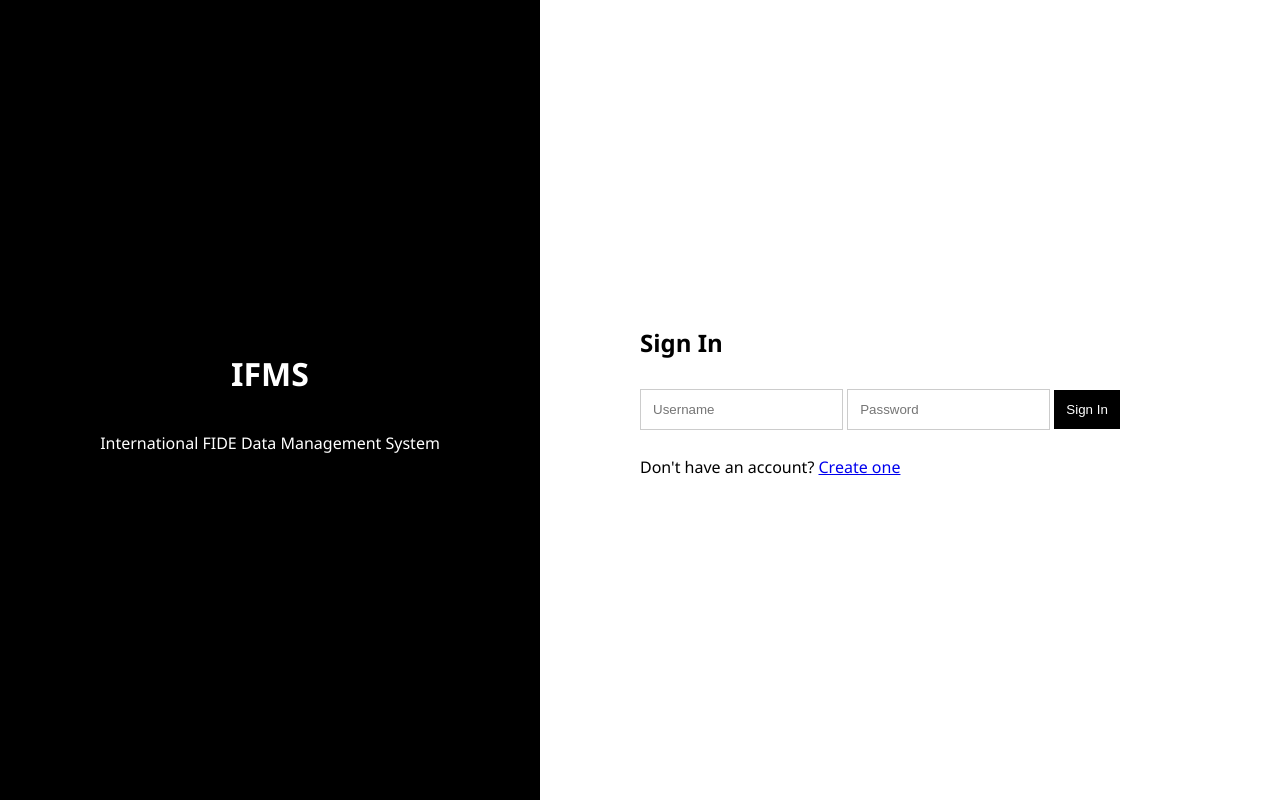
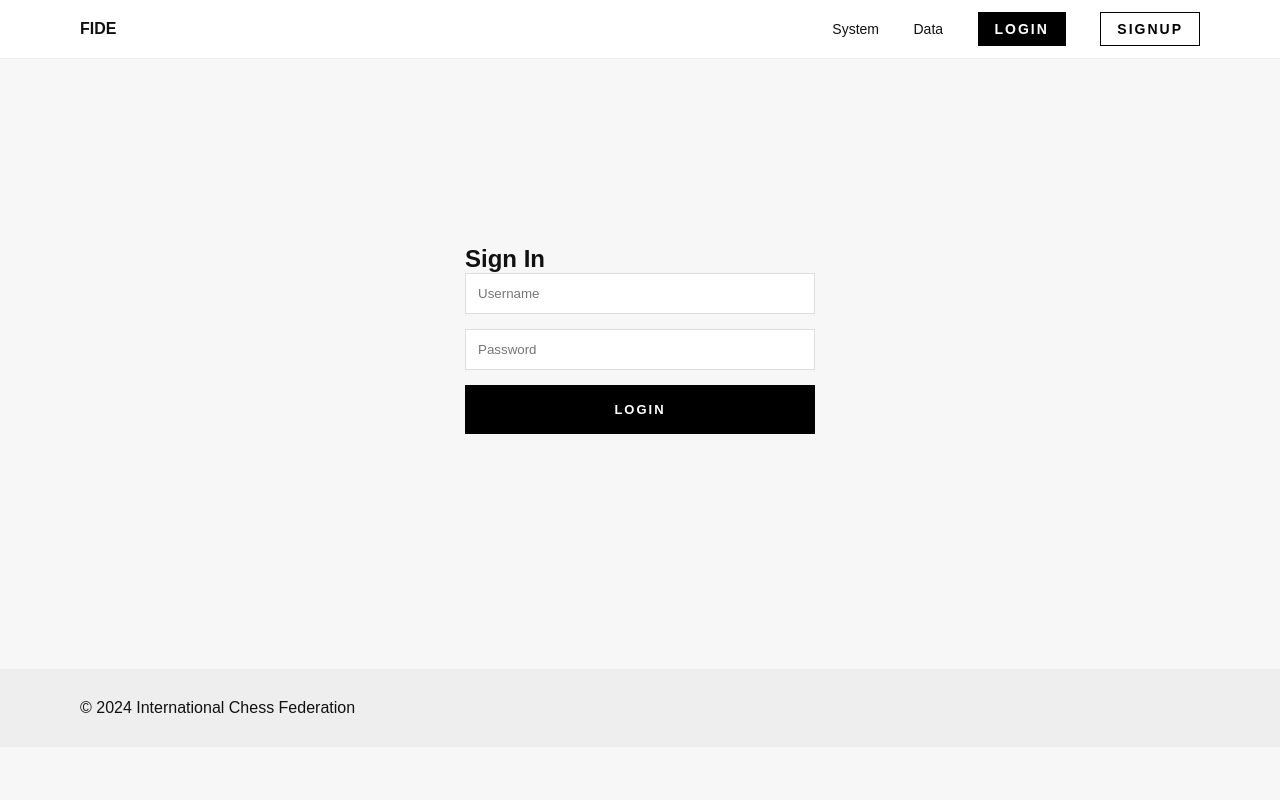
Before and after one commit to pavxxx/FIDE, a Flask app: page /login in a window 1280 px wide. Run offline with Flask 3, Linux system fonts and the light colour scheme.

Commit message:
added basic UI and workflow

```diff
--- a/app.py
+++ b/app.py
@@ -1,28 +1,25 @@
-from flask import Flask, render_template, request, redirect, session, url_for
+from flask import Flask, render_template, request, redirect, session
 from werkzeug.security import generate_password_hash, check_password_hash
 from db_config import get_connection
 
 app = Flask(__name__)
-app.secret_key = "super_secret_key_change_this"
+app.secret_key = "change_this_secret_key"
 
 
 # ===============================
-# PUBLIC HOME PAGE
+# HOME
 # ===============================
 @app.route("/")
 def home():
     conn = get_connection()
     cursor = conn.cursor(dictionary=True)
 
-    # Total players
     cursor.execute("SELECT COUNT(*) AS total FROM players")
     total_players = cursor.fetchone()["total"]
 
-    # Total federations
     cursor.execute("SELECT COUNT(*) AS total FROM federations")
     total_federations = cursor.fetchone()["total"]
 
-    # Active GMs (rating >= 2500 example)
     cursor.execute("""
         SELECT COUNT(*) AS total
         FROM ratings
@@ -41,54 +38,6 @@ def home():
 
 
 # ===============================
-# PUBLIC RANKINGS PAGE
-# ===============================
-@app.route("/rankings")
-def rankings():
-    conn = get_connection()
-    cursor = conn.cursor(dictionary=True)
-
-    cursor.execute("""
-        SELECT p.fide_id, p.name, r.standard_rating
-        FROM players p
-        JOIN ratings r ON p.fide_id = r.fide_id
-        ORDER BY r.standard_rating DESC
-        LIMIT 50
-    """)
-
-    players = cursor.fetchall()
-    conn.close()
-
-    return render_template("rankings.html", players=players)
-
-
-# ===============================
-# PUBLIC PLAYER PROFILE
-# ===============================
-@app.route("/player/<int:fide_id>")
-def player_profile(fide_id):
-    conn = get_connection()
-    cursor = conn.cursor(dictionary=True)
-
-    cursor.execute("""
-        SELECT p.name, p.birth_year, p.sex,
-               r.standard_rating, r.rapid_rating, r.blitz_rating,
-               r.fed_code
-        FROM players p
-        JOIN ratings r ON p.fide_id = r.fide_id
-        WHERE p.fide_id = %s
-    """, (fide_id,))
-
-    player = cursor.fetchone()
-    conn.close()
-
-    if not player:
-        return "Player not found"
-
-    return render_template("player_profile.html", player=player)
-
-
-# ===============================
 # SIGNUP
 # ===============================
 @app.route("/signup", methods=["GET", "POST"])
@@ -96,33 +45,37 @@ def signup():
     error = None
 
     if request.method == "POST":
-        fide_id = request.form["fide_id"]
-        username = request.form["username"]
-        password = request.form["password"]
+        fide_id = request.form.get("fide_id")
+        username = request.form.get("username")
+        password = request.form.get("password")
+
+        if not fide_id or not username or not password:
+            return render_template("signup.html", error="All fields required")
 
         conn = get_connection()
         cursor = conn.cursor(dictionary=True)
 
-        # Check if fide_id exists
+        # Check if FIDE ID exists
         cursor.execute("SELECT * FROM players WHERE fide_id = %s", (fide_id,))
-        if not cursor.fetchone():
+        player_exists = cursor.fetchone()
+
+        if not player_exists:
             conn.close()
-            error = "Invalid FIDE ID."
-            return render_template("signup.html", error=error)
+            return render_template("signup.html", error="Invalid FIDE ID")
 
-        # Check if username already exists
+        # Check username uniqueness
         cursor.execute("SELECT * FROM player_login WHERE username = %s", (username,))
         if cursor.fetchone():
             conn.close()
-            error = "Username already taken."
-            return render_template("signup.html", error=error)
+            return render_template("signup.html", error="Username already taken")
 
-        hashed_pw = generate_password_hash(password)
+        # Hash password properly
+        hashed_password = generate_password_hash(password)
 
         cursor.execute("""
             INSERT INTO player_login (fide_id, username, password_hash)
             VALUES (%s, %s, %s)
-        """, (fide_id, username, hashed_pw))
+        """, (fide_id, username, hashed_password))
 
         conn.commit()
         conn.close()
@@ -140,28 +93,33 @@ def login():
     error = None
 
     if request.method == "POST":
-        username = request.form["username"]
-        password = request.form["password"]
+        username = request.form.get("username")
+        password = request.form.get("password")
 
         conn = get_connection()
         cursor = conn.cursor(dictionary=True)
 
         cursor.execute("SELECT * FROM player_login WHERE username = %s", (username,))
         user = cursor.fetchone()
+
         conn.close()
 
-        if user and check_password_hash(user["password_hash"], password):
+        if not user:
+            return render_template("login.html", error="User not found")
+
+        # Check password correctly
+        if check_password_hash(user["password_hash"], password):
             session["user_id"] = user["fide_id"]
             session["username"] = user["username"]
             return redirect("/dashboard")
-
-        error = "Invalid credentials"
+        else:
+            return render_template("login.html", error="Invalid password")
 
     return render_template("login.html", error=error)
 
 
 # ===============================
-# PLAYER DASHBOARD (PRIVATE)
+# DASHBOARD
 # ===============================
 @app.route("/dashboard")
 def dashboard():
@@ -174,34 +132,19 @@ def dashboard():
     cursor = conn.cursor(dictionary=True)
 
     cursor.execute("""
-        SELECT p.name, p.birth_year, p.sex,
-               r.standard_rating, r.rapid_rating, r.blitz_rating
+        SELECT p.name,
+               r.standard_rating,
+               r.rapid_rating,
+               r.blitz_rating
         FROM players p
         JOIN ratings r ON p.fide_id = r.fide_id
         WHERE p.fide_id = %s
     """, (fide_id,))
 
     player = cursor.fetchone()
-
-    # Dashboard stats
-    cursor.execute("SELECT COUNT(*) AS total FROM players")
-    total_players = cursor.fetchone()["total"]
-
-    cursor.execute("""
-        SELECT COUNT(*) AS total
-        FROM ratings
-        WHERE standard_rating >= 2500
-    """)
-    active_gms = cursor.fetchone()["total"]
-
     conn.close()
 
-    return render_template(
-        "dashboard.html",
-        player=player,
-        total_players=total_players,
-        active_gms=active_gms
-    )
+    return render_template("dashboard.html", player=player)
 
 
 # ===============================
--- a/static/css/main.css
+++ /dev/null
@@ -1,119 +0,0 @@
-body {
-    margin: 0;
-    font-family: 'Segoe UI', sans-serif;
-}
-
-/* NAVBAR */
-.navbar {
-    display: flex;
-    justify-content: space-between;
-    padding: 20px 60px;
-    background: white;
-    border-bottom: 1px solid #eee;
-}
-
-.navbar a {
-    margin-left: 20px;
-    text-decoration: none;
-    color: black;
-}
-
-.btn-dark {
-    background: black;
-    color: white !important;
-    padding: 10px 20px;
-}
-
-.btn-outline {
-    border: 1px solid black;
-    padding: 10px 20px;
-}
-
-/* HERO */
-.hero {
-    display: flex;
-    padding: 80px 60px;
-}
-
-.hero-left {
-    flex: 1;
-}
-
-.hero-left h1 {
-    font-size: 60px;
-}
-
-.hero-right img {
-    width: 500px;
-}
-
-/* STATS */
-.stats {
-    display: flex;
-    justify-content: space-around;
-    padding: 60px;
-    background: black;
-    color: white;
-}
-
-/* LOGIN */
-.login-page {
-    display: flex;
-    height: 100vh;
-}
-
-.login-left {
-    flex: 1;
-    background: black;
-    color: white;
-    display: flex;
-    flex-direction: column;
-    justify-content: center;
-    align-items: center;
-}
-
-.login-right {
-    flex: 1;
-    display: flex;
-    flex-direction: column;
-    justify-content: center;
-    padding: 100px;
-}
-
-.login-right input {
-    margin: 10px 0;
-    padding: 12px;
-    border: 1px solid #ccc;
-}
-
-.login-right button {
-    padding: 12px;
-    background: black;
-    color: white;
-    border: none;
-}
-
-/* DASHBOARD */
-.sidebar {
-    width: 220px;
-    height: 100vh;
-    background: #f4f4f4;
-    position: fixed;
-    padding: 30px;
-}
-
-.dashboard-content {
-    margin-left: 240px;
-    padding: 40px;
-}
-
-.dashboard-cards {
-    display: flex;
-    gap: 30px;
-}
-
-.card {
-    background: #f9f9f9;
-    padding: 30px;
-    border: 1px solid #eee;
-}
--- /dev/null
+++ b/static/css/style.css
@@ -0,0 +1,161 @@
+* {
+    margin: 0;
+    padding: 0;
+    box-sizing: border-box;
+    font-family: Arial, sans-serif;
+}
+
+body {
+    background: #f7f7f7;
+    color: #111;
+}
+
+a {
+    text-decoration: none;
+    color: inherit;
+}
+
+/* NAVBAR */
+.navbar {
+    display: flex;
+    justify-content: space-between;
+    padding: 20px 80px;
+    background: white;
+    border-bottom: 1px solid #eee;
+}
+
+.logo {
+    font-weight: 700;
+}
+
+.nav-links a {
+    margin-left: 30px;
+    font-size: 14px;
+}
+
+/* HERO */
+.hero {
+    padding: 100px 80px;
+}
+
+.hero h1 {
+    font-size: 60px;
+    font-weight: 800;
+    margin-bottom: 20px;
+}
+
+.hero p {
+    margin-bottom: 30px;
+    color: #555;
+}
+
+/* BUTTONS */
+.btn {
+    padding: 16px 40px;
+    font-size: 13px;
+    font-weight: 600;
+    text-transform: uppercase;
+    letter-spacing: 2px;
+    transition: 0.3s;
+}
+
+.btn-primary {
+    background: black;
+    color: white;
+    border: 1px solid black;
+}
+
+.btn-primary:hover {
+    background: #111;
+}
+
+.btn-outline {
+    border: 1px solid black;
+    color: black;
+}
+
+.btn-outline:hover {
+    background: black;
+    color: white;
+}
+
+.small {
+    padding: 8px 16px;
+    font-size: 11px;
+}
+
+.full {
+    width: 100%;
+}
+
+/* STATS */
+.stats {
+    background: black;
+    color: white;
+    padding: 60px 80px;
+    display: flex;
+    justify-content: space-between;
+}
+
+.stat-box {
+    text-align: center;
+}
+
+.stat-box h2 {
+    font-size: 36px;
+}
+
+/* TABLE */
+.section {
+    padding: 80px;
+}
+
+table {
+    width: 100%;
+    background: white;
+    border-collapse: collapse;
+}
+
+th,
+td {
+    padding: 15px;
+    border-bottom: 1px solid #eee;
+}
+
+/* AUTH */
+.auth-wrapper {
+    display: flex;
+    justify-content: center;
+    align-items: center;
+    height: 70vh;
+}
+
+.auth-box {
+    width: 350px;
+}
+
+.auth-box input {
+    width: 100%;
+    padding: 12px;
+    margin-bottom: 15px;
+    border: 1px solid #ddd;
+}
+
+/* DASHBOARD */
+.dashboard-cards {
+    display: flex;
+    gap: 30px;
+}
+
+.card {
+    background: white;
+    padding: 30px;
+    flex: 1;
+}
+
+/* FOOTER */
+.footer {
+    padding: 30px 80px;
+    background: #eee;
+    margin-top: 50px;
+}
--- /dev/null
+++ b/templates/base.html
@@ -0,0 +1,35 @@
+<!DOCTYPE html>
+<html>
+
+<head>
+    <title>FIDE Data System</title>
+    <link rel="stylesheet" href="{{ url_for('static', filename='css/style.css') }}">
+</head>
+
+<body>
+
+    <div class="navbar">
+        <div class="logo">FIDE</div>
+
+        <div class="nav-links">
+            <a href="/">System</a>
+            <a href="/rankings">Data</a>
+            {% if session.get("username") %}
+            <a href="/dashboard">Dashboard</a>
+            <a href="/logout">Logout</a>
+            {% else %}
+            <a href="/login" class="btn btn-primary small">Login</a>
+            <a href="/signup" class="btn btn-outline small">Signup</a>
+            {% endif %}
+        </div>
+    </div>
+
+    {% block content %}{% endblock %}
+
+    <div class="footer">
+        © 2024 International Chess Federation
+    </div>
+
+</body>
+
+</html>
--- a/templates/login.html
+++ b/templates/login.html
@@ -1,33 +1,20 @@
-<!DOCTYPE html>
-<html>
+{% extends "base.html" %}
+{% block content %}
 
-<head>
-    <link rel="stylesheet" href="{{ url_for('static', filename='css/main.css') }}">
-</head>
-
-<body class="login-page">
-
-    <div class="login-left">
-        <h1>IFMS</h1>
-        <p>International FIDE Data Management System</p>
-    </div>
-
-    <div class="login-right">
+<div class="auth-wrapper">
+    <div class="auth-box">
         <h2>Sign In</h2>
 
         {% if error %}
-        <p class="error">{{ error }}</p>
+        <div class="error">{{ error }}</div>
         {% endif %}
 
         <form method="POST">
-            <input type="text" name="username" placeholder="Username">
-            <input type="password" name="password" placeholder="Password">
-            <button type="submit">Sign In</button>
+            <input type="text" name="username" placeholder="Username" required>
+            <input type="password" name="password" placeholder="Password" required>
+            <button class="btn btn-primary full">Login</button>
         </form>
+    </div>
+</div>
 
-        <p>Don't have an account? <a href="/signup">Create one</a></p>
-    </div>
-
-</body>
-
-</html>
+{% endblock %}
```
Also changed, not shown: templates/base_dashboard.html (deleted, +0 -23 lines), templates/base_public.html (deleted, +0 -29 lines), templates/dashboard.html (+17 -10 lines), templates/home.html (+15 -13 lines), templates/index.html (+34 -11 lines), templates/rankings.html (added, +28 -0 lines), templates/signup.html (+21 -7 lines).
